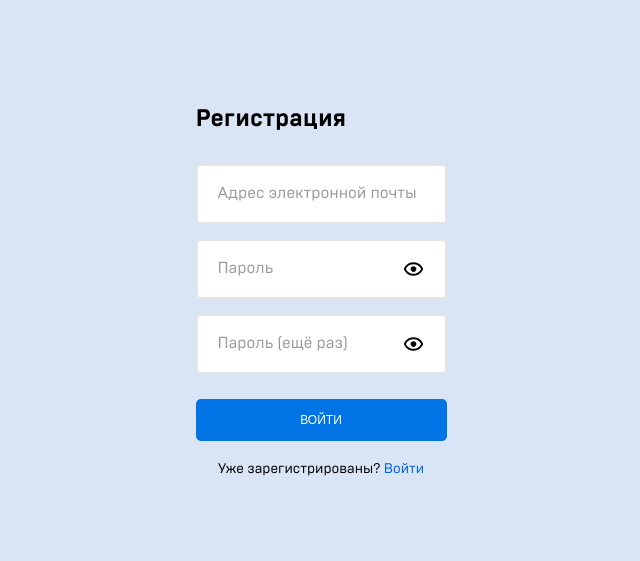
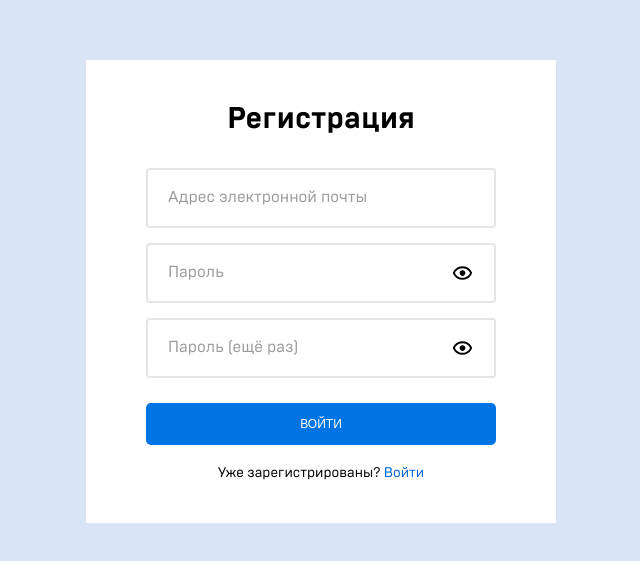
Before and after one commit to Twincki/react-todo-list, a React (Create React App) app: page /register in a window 1280 px wide. Shown: the part 109-670 px from the top of the page, without its empty margins (319-959 px from the left). Built offline with nearby package versions, Linux system fonts and the light colour scheme.

Commit message:
добавил обертку для страницы регистрации

```diff
--- a/src/components/App/App.tsx
+++ b/src/components/App/App.tsx
@@ -1,7 +1,6 @@
 import { Route, Routes } from "react-router-dom";
 import { LoginPage } from "../pages/Auth/LoginPage/LoginPage";
 import { RegisterPage } from "../pages/Auth/RegisterPage/RegisterPage";
-
 
 function App() {
   return (
--- a/src/components/pages/Auth/LoginPage/LoginPage.tsx
+++ b/src/components/pages/Auth/LoginPage/LoginPage.tsx
@@ -1,11 +1,11 @@
-import cx from 'classnames';
-import { Input } from '../../../Input/Input';
-import { Button } from '../../../Button/Button';
-import { AuthWrapper } from '../lib/components/AuthWrapper/AuthWrapper';
-import { AuthLink } from '../lib/components/AuthLink/AuthLink';
-import { ROUTES } from '../../../shared/lib/consts';
+import cx from "classnames";
+import { Input } from "../../../Input/Input";
+import { Button } from "../../../Button/Button";
+import { AuthWrapper } from "../lib/components/AuthWrapper/AuthWrapper";
+import { AuthLink } from "../lib/components/AuthLink/AuthLink";
+import { ROUTES } from "../../../shared/lib/consts";
 
-import styles from './LoginPage.module.scss';
+import styles from "./LoginPage.module.scss";
 
 interface LoginProps {
   className?: string;
@@ -15,13 +15,19 @@ export function LoginPage(props: LoginProps) {
   const { className } = props;
 
   return (
-    <AuthWrapper className={cx(styles.root, className)} title='Аутентификация'>
-      <Input placeholder='Адрес электронной почты' />
-      <Input placeholder='Пароль' type='password' className={styles.password} />
+    <AuthWrapper className={cx(styles.root, className)} title="Аутентификация">
+      <Input placeholder="Адрес электронной почты" />
+      <Input placeholder="Пароль" type="password" className={styles.password} />
 
-      <Button fullWidth className={styles.button}>Войти</Button>
+      <Button fullWidth className={styles.button}>
+        Войти
+      </Button>
 
-      <AuthLink aditionalText='Не зарегистрированы?' to={ROUTES.REGISRER} title='Регистрация' />
+      <AuthLink
+        additionalText="Не зарегистрированы?"
+        to={ROUTES.REGISTER}
+        title="Регистрация"
+      />
     </AuthWrapper>
-  )
+  );
 }
--- a/src/components/pages/Auth/RegisterPage/RegisterPage.module.scss
+++ b/src/components/pages/Auth/RegisterPage/RegisterPage.module.scss
@@ -1,7 +1,3 @@
-.email {
-  margin-top: 30px;
-}
-
 .password {
   margin-top: 15px;
 }
--- a/src/components/pages/Auth/RegisterPage/RegisterPage.tsx
+++ b/src/components/pages/Auth/RegisterPage/RegisterPage.tsx
@@ -1,8 +1,9 @@
 import cx from "classnames";
 import { Button } from "../../../Button/Button";
 import { Input } from "../../../Input/Input";
+import { AuthWrapper } from "../lib/components/AuthWrapper/AuthWrapper";
+import { ROUTES } from "../../../shared/lib/consts";
 import { AuthLink } from "../lib/components/AuthLink/AuthLink";
-import { ROUTES } from '../../../shared/lib/consts';
 
 import styles from "./RegisterPage.module.scss";
 
@@ -13,11 +14,8 @@ interface RegisterProps {
 export function RegisterPage(props: RegisterProps) {
   const { className } = props;
 
-
   return (
-    <div className={cx(styles.root, className)}>
-      <h2 className={styles.title}>Регистрация</h2>
-
+    <AuthWrapper className={cx(styles.root, className)} title="Регистрация">
       <Input placeholder="Адрес электронной почты" className={styles.email} />
       <Input placeholder="Пароль" type="password" className={styles.password} />
       <Input
@@ -30,7 +28,11 @@ export function RegisterPage(props: RegisterProps) {
         ВОЙТИ
       </Button>
 
-      <AuthLink aditionalText='Уже зарегистрированы?' to={ROUTES.LOGIN} title='Войти' />
-    </div>
+      <AuthLink
+        additionalText="Уже зарегистрированы?"
+        to={ROUTES.LOGIN}
+        title="Войти"
+      />
+    </AuthWrapper>
   );
 }
--- a/src/components/pages/Auth/lib/components/AuthLink/AuthLink.tsx
+++ b/src/components/pages/Auth/lib/components/AuthLink/AuthLink.tsx
@@ -1,22 +1,22 @@
-import cx from 'classnames';
-import { Link } from 'react-router-dom';
-import { ROUTES } from '../../../../../shared/lib/consts';
+import cx from "classnames";
+import { Link } from "react-router-dom";
+import { ROUTES } from "../../../../../shared/lib/consts";
 
-import styles from './AuthLink.module.scss';
+import styles from "./AuthLink.module.scss";
 
 interface AuthLinkProps {
   className?: string;
-  aditionalText: string;
+  additionalText: string;
   to: ROUTES;
   title: string;
 }
 
 export function AuthLink(props: AuthLinkProps) {
-  const { className, aditionalText, title, to } = props;
+  const { className, additionalText, title, to } = props;
 
   return (
     <div className={cx(styles.register, className)}>
-      <span>{aditionalText}</span> <Link to={to}>{title}</Link>
+      <span>{additionalText}</span> <Link to={to}>{title}</Link>
     </div>
-  )
+  );
 }
--- a/src/components/shared/lib/consts.ts
+++ b/src/components/shared/lib/consts.ts
@@ -1,4 +1,4 @@
 export enum ROUTES {
-  LOGIN = '/login',
-  REGISRER = '/register',
+  LOGIN = "/login",
+  REGISTER = "/register",
 }
```
